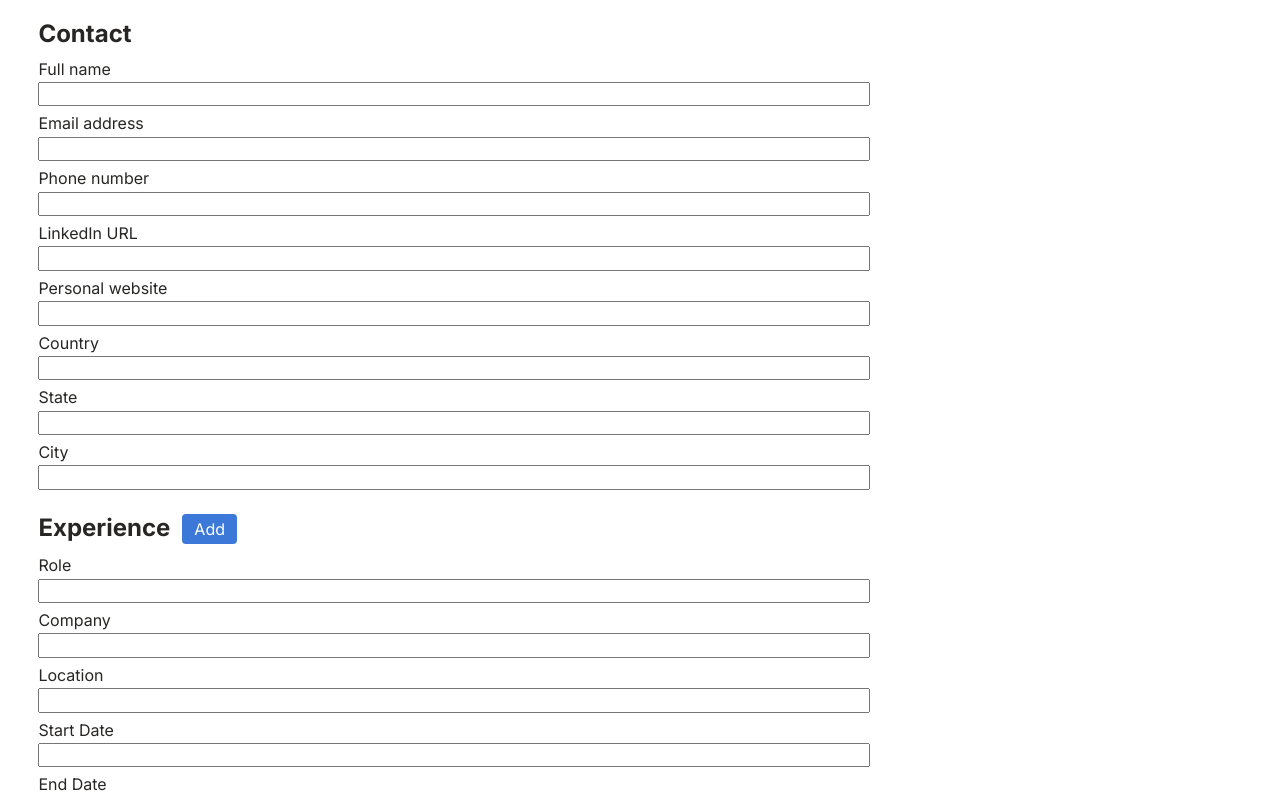
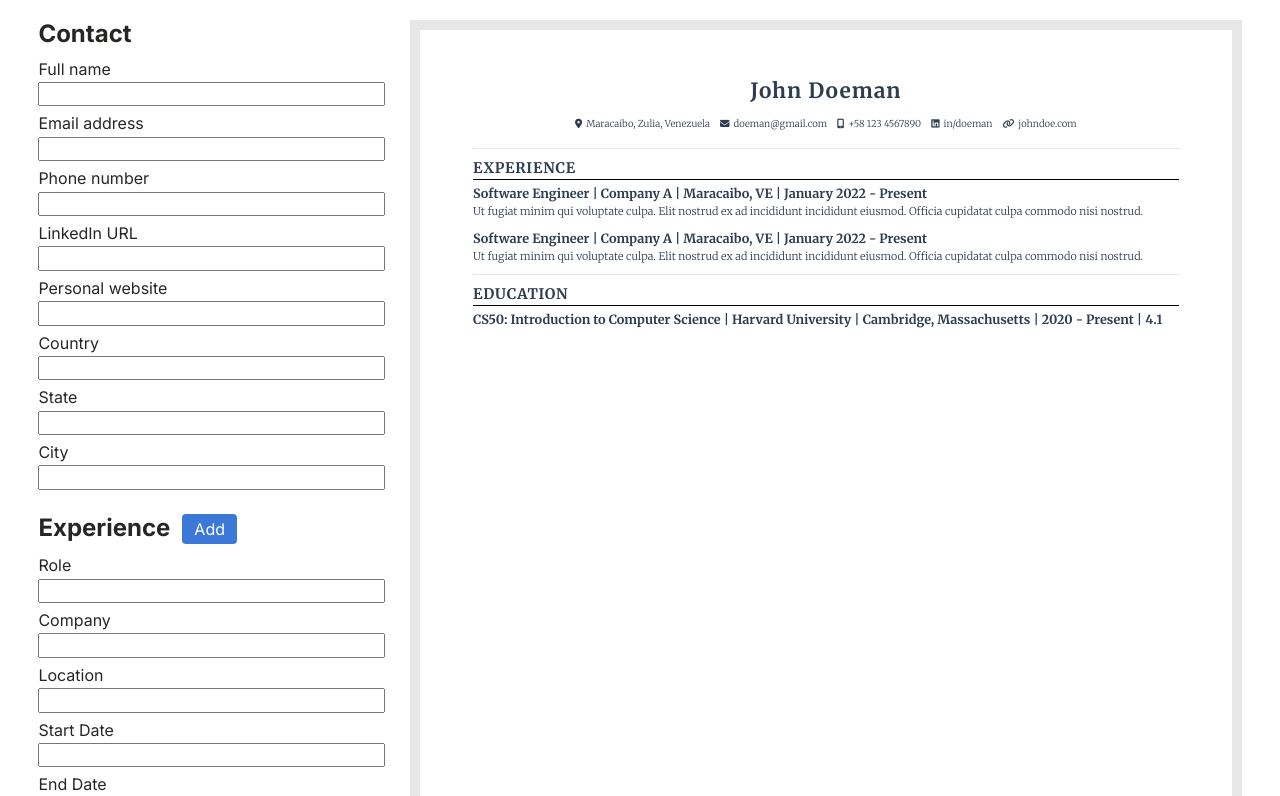
Before and after one commit to danxschz/cv-app, a React (Create React App) app: page / in a window 1280 px wide. Shown: the top 796 px of the page. Built offline with nearby package versions, Linux system fonts and the light colour scheme.

Commit message:
Reorganize forms css

```diff
--- a/src/components/ContactForm.js
+++ b/src/components/ContactForm.js
@@ -1,3 +1,4 @@
+import '../styles/form.css'
 import { Component } from 'react';
 import ContactInputs from './ContactInputs.js';
 
@@ -7,7 +8,7 @@ class ContactForm extends Component {
 
     return (
       <div className="form">
-        <div class="form__heading">
+        <div className="form__heading">
           <h2>Contact</h2>
         </div>
         <ContactInputs handleChange={handleChange}/>
--- a/src/components/ContactInputs.js
+++ b/src/components/ContactInputs.js
@@ -1,4 +1,3 @@
-import '../styles/form.css'
 import { Component } from 'react';
 import Input from './Input';
 
--- a/src/components/EducationForm.js
+++ b/src/components/EducationForm.js
@@ -1,3 +1,4 @@
+import '../styles/form.css'
 import { Component } from 'react';
 import EducationInputs from './EducationInputs.js';
 
--- a/src/components/ExperienceForm.js
+++ b/src/components/ExperienceForm.js
@@ -1,3 +1,4 @@
+import '../styles/form.css'
 import { Component } from 'react';
 import ExperienceInputs from './ExperienceInputs.js';
 
@@ -7,11 +8,11 @@ class ExperienceForm extends Component {
 
     return (
       <div className="form">
-        <div class="form__heading">
+        <div className="form__heading">
           <h2>Experience</h2>
           <button className="form__add-btn" onClick={() => addArrayItem('experience')}>Add</button>
         </div>
-        <div class="form__input-groups">
+        <div className="form__input-groups">
           {experience.map((item) => {
               return (
                 <ExperienceInputs key={experience.indexOf(item)} dataIndex={experience.indexOf(item)} handleChange={(e) => handleArrayChange(e, 'experience')} removeArrayItem={removeArrayItem}/>
--- a/src/components/Input.js
+++ b/src/components/Input.js
@@ -1,4 +1,4 @@
-import '../styles/Input.css';
+//import '../styles/Input.css';
 import { Component } from 'react';
 
 class Input extends Component {
--- a/src/styles/App.css
+++ b/src/styles/App.css
@@ -1,8 +1,8 @@
-.app {
+main {
   display: grid;
   grid-template-columns: 1fr 1fr;
+  padding: 20px 3vw;
   align-items: start;
-  padding: 20px 3vw;
   gap: 2vw
 }
 
@@ -11,33 +11,3 @@
   flex-direction: column;
   gap: 24px;
 }
-
-.form {
-  display: flex;
-  flex-direction: column;
-  gap: 12px;
-}
-
-.form__heading {
-  display: flex;
-  gap: 12px;
-}
-
-.form__add-btn {
-  width: max-content;
-  background: var(--accent-color);
-  border: none;
-  border-radius: 4px;
-  padding: 6px 12px;
-  color: white;
-}
-
-.form__add-btn:hover {
-  opacity: 0.9;
-}
-
-.form__input-groups {
-  display: flex;
-  flex-direction: column;
-  gap: 24px;
-}
--- a/src/styles/Input.css
+++ /dev/null
@@ -1,5 +0,0 @@
-.input {
-  display: flex;
-  flex-direction: column;
-  gap: 4px;
-}
--- a/src/styles/form.css
+++ b/src/styles/form.css
@@ -1,19 +1,45 @@
+.form {
+  display: flex;
+  flex-direction: column;
+  gap: 12px;
+}
+
+.form__heading {
+  display: flex;
+  gap: 12px;
+}
+
+.form__add-btn, .form__remove-btn {
+  padding: 6px 12px;
+  border: none;
+  border-radius: 4px;
+  width: max-content;
+  background: var(--accent-color);
+  color: white;
+}
+
+.form__add-btn:hover, .form__remove-btn:hover {
+  opacity: 0.9;
+}
+
+.form__input-groups {
+  display: flex;
+  flex-direction: column;
+  gap: 24px;
+}
+
 .form__inputs {
   display: flex;
   flex-direction: column;
   gap: 8px;
 }
 
-.form__remove-btn {
-  width: max-content;
-  margin-top: 4px;
-  background: var(--accent-color);
-  border: none;
-  border-radius: 4px;
-  padding: 6px 12px;
-  color: white;
+.input {
+  display: flex;
+  flex-direction: column;
+  gap: 4px;
 }
 
-.form__remove-btn:hover {
-  opacity: 0.9;
+.form__remove-btn {
+  margin-top: 4px;
 }
```
